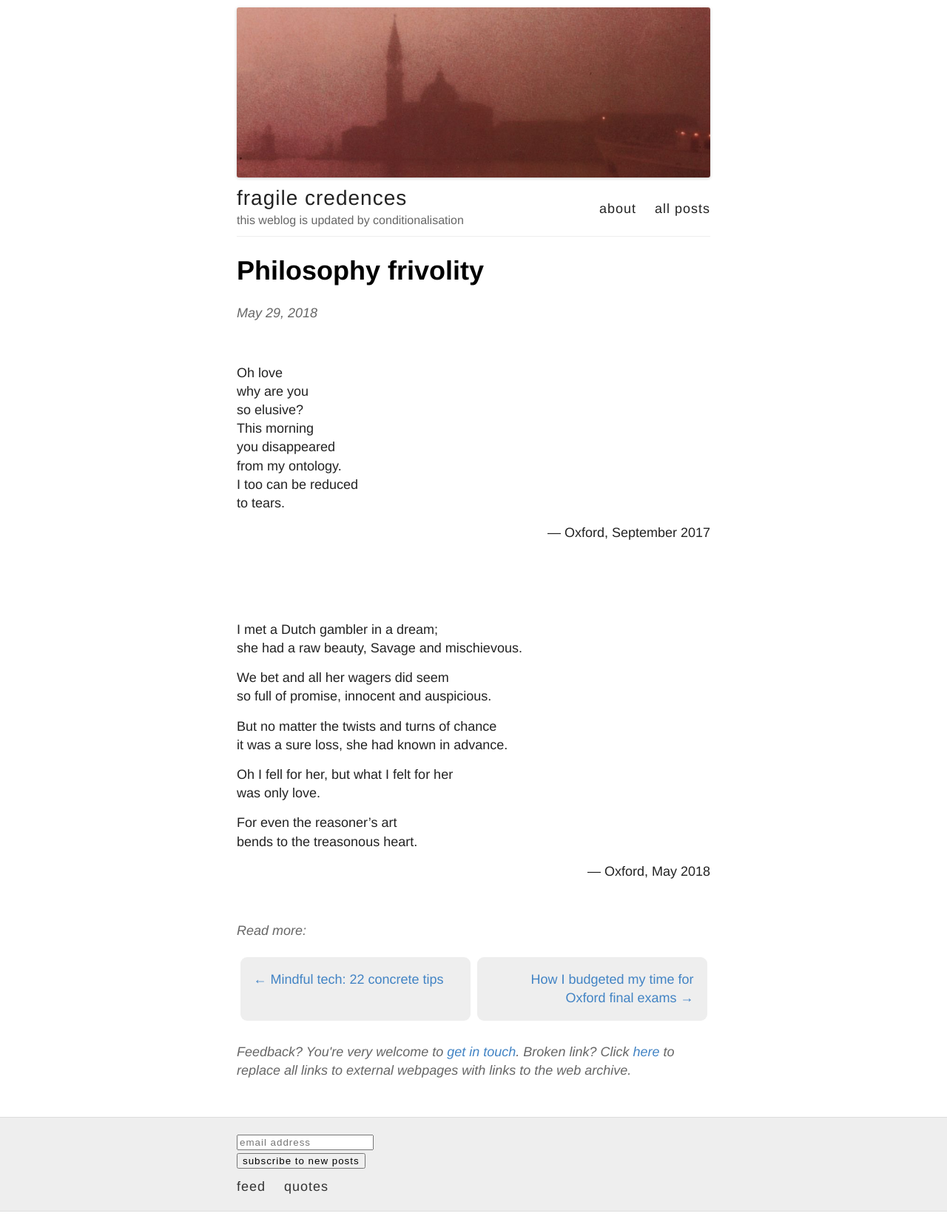
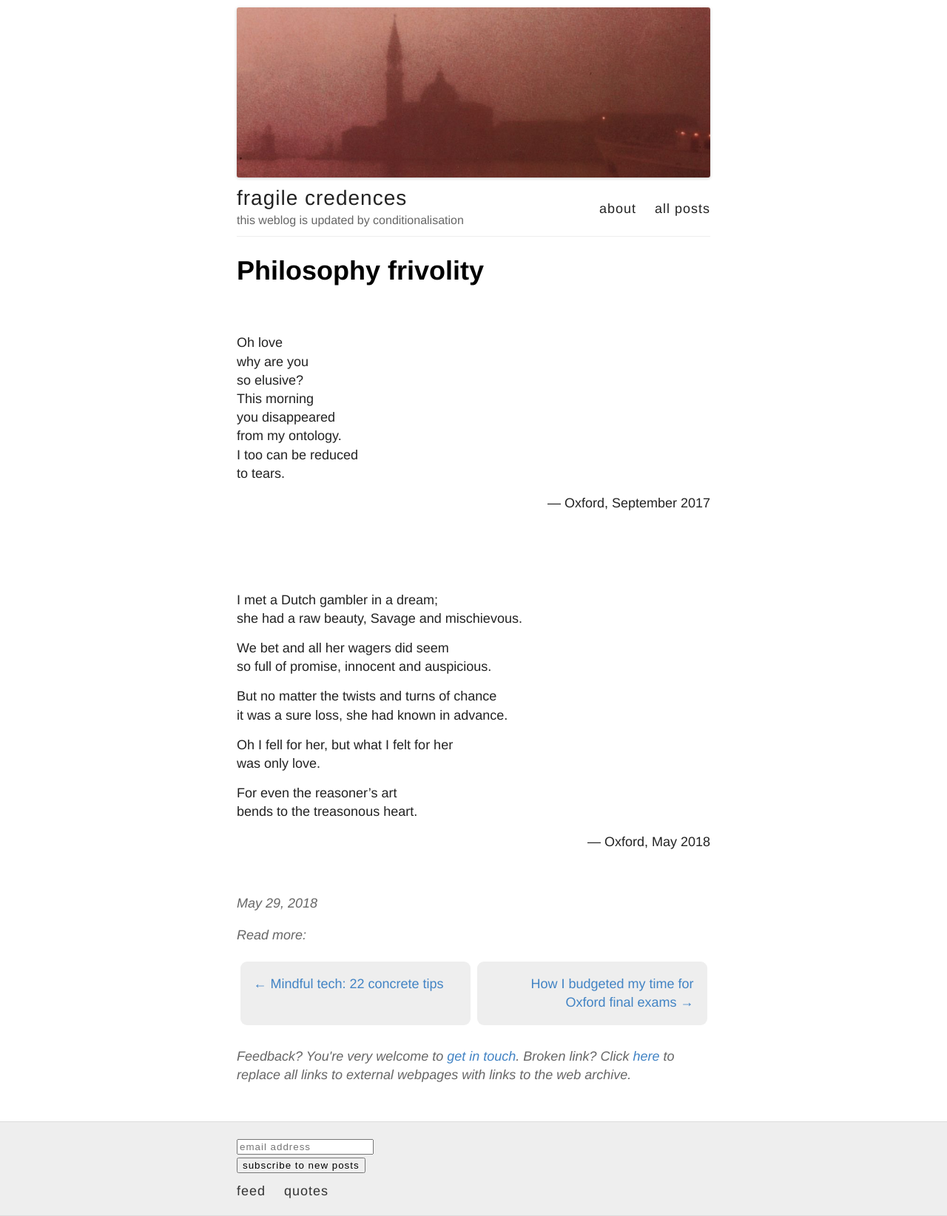
Before and after one commit to fragile-credences/fragile-credences.github.io, a Jekyll site: the page built from _posts/2018-05-29-frivolity.md, in a window 1280 px wide. Shown: the whole page at 74% size. Built offline with Jekyll 4.4.1, drawn with Linux system fonts in a browser that asks for light colours; comment, search, counter and statistics services are not loaded.

Commit message:
move dates from top of post to bottom of post

```diff
--- a/_layouts/post.html
+++ b/_layouts/post.html
@@ -8,13 +8,13 @@ layout: default
 <article class="post">
 	<h1 class=title>{{ page.title }}</h1>
 
-	<div class="date">
-	{{ page.date | date: "%B %e, %Y" }}
-	</div>
-
 	<div class="entry">
 	{{ content }}
 	</div>
+
+  <div class="date">
+  {{ page.date | date: "%B %e, %Y" }}
+  </div>
 
 {% include disqus.html %}
 </article>
--- a/style.scss
+++ b/style.scss
@@ -124,6 +124,7 @@ img {
 .date {
   font-style: italic;
   color: $gray;
+  margin: 1em 0 1em;
 }
 
 // Specify the color of the selection
```
Also changed, not shown: index.html (+4 -4 lines).
